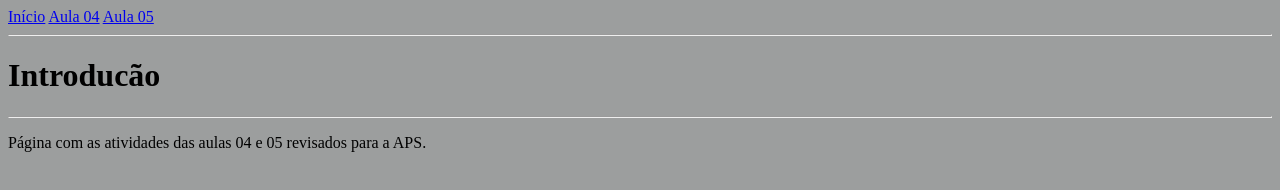
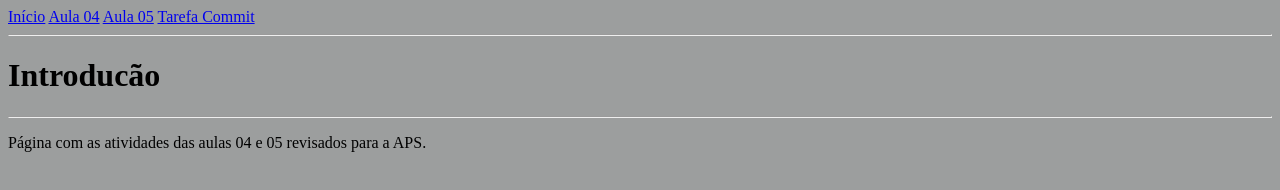
Before and after one commit to giovanaschmitt/APS, a plain HTML site: page index.html in a window 1280 px wide. Drawn offline with Linux system fonts and the light colour scheme.

Commit message:
Update index.html
Update de nova aba chamada Tarefa Commit - tarefa da aps1 (giovana schmitt)

```diff
--- a/index.html
+++ b/index.html
@@ -10,6 +10,7 @@
         <a href="index.html" title="Página de introdução">Início</a>
         <a href="Aula04.html" title="Material da aula 04">Aula 04</a>
         <a href="Aula05.html" title="Material da aula 05">Aula 05</a>
+        <a href="TarefaCommit.html" title="Tarefa Commit">Tarefa Commit</a>
     </nav>
     <hr>
 <h1 id="intro" class="intro" title="Página de introdução">Introducão</h1>
```
